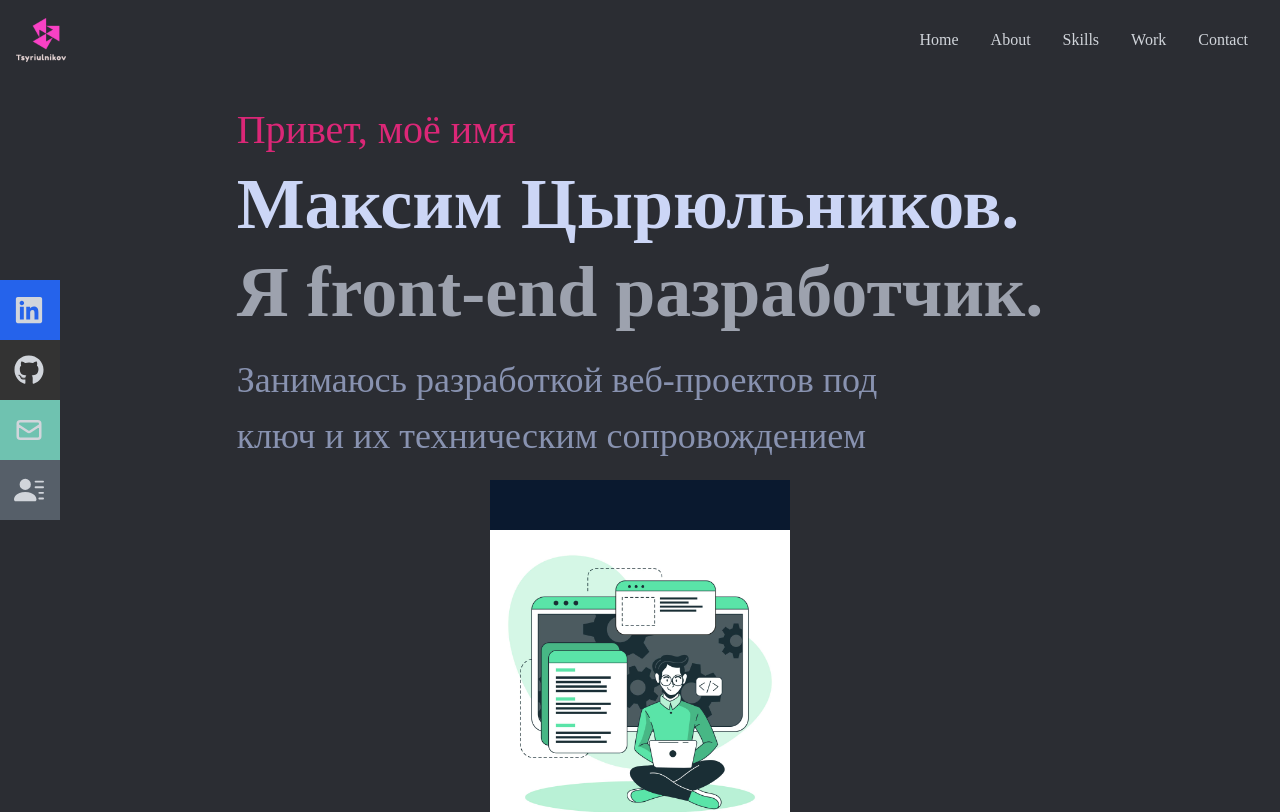
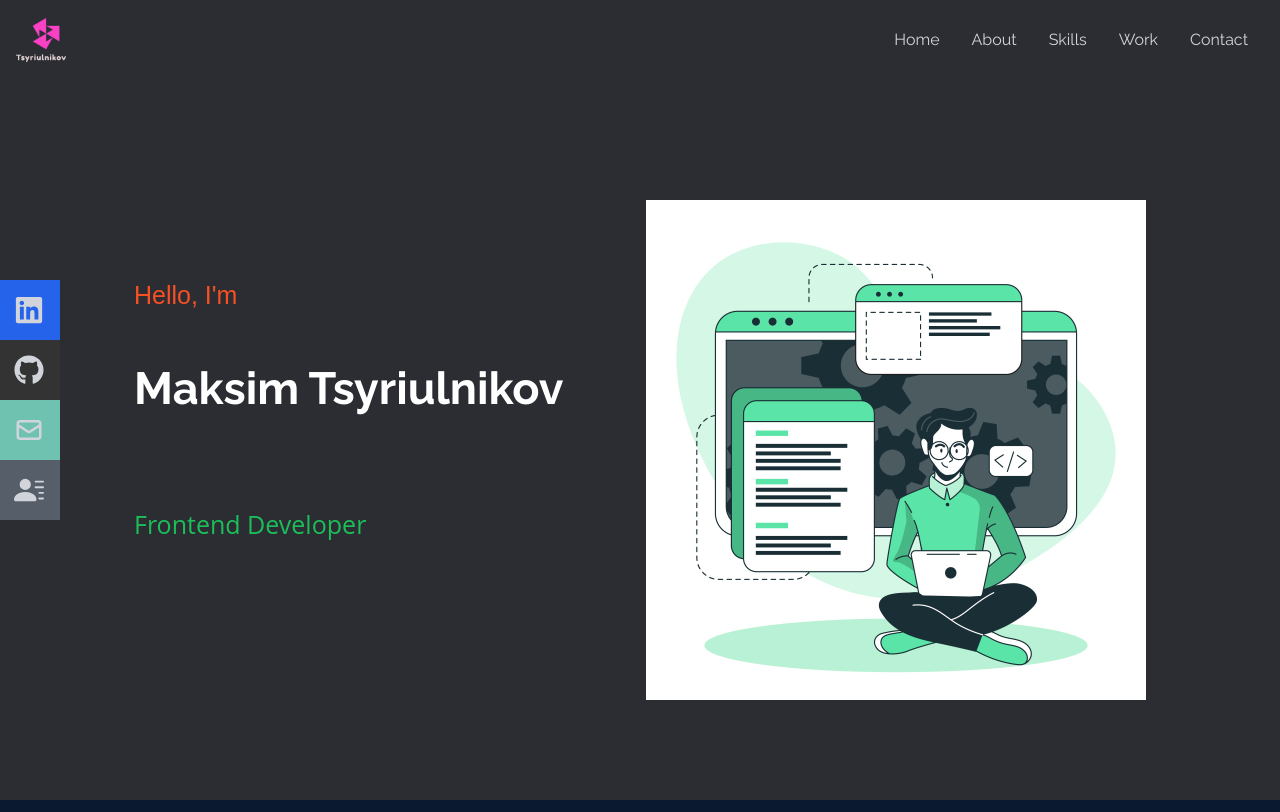
Before and after one commit to Tsyriulnikov/myportfolio, a React (Create React App) app: page / in a window 1280 px wide. Shown: the top 812 px of the page. Built offline with nearby package versions, Linux system fonts and the light colour scheme.

Commit message:
v.08.07.22.1\

```diff
--- a/src/components/home/Home.jsx
+++ b/src/components/home/Home.jsx
@@ -9,20 +9,33 @@ const Home = () => {
             <div className={stylesHome.container}>
                 <div className={stylesHome.textContainer}>
 
-                    <p className={stylesHome.helloP}>Привет, моё имя</p>
-                    {/*<span className={stylesHome.textAbout}>Прривет!</span>*/}
-                    <h1 className={stylesHome.myNameH1}>
-                        Максим Цырюльников.
-                    </h1>
-                    <h2 className={stylesHome.frontEndH2}>
-                        Я front-end разработчик.
-                    </h2>
-                    <p className={stylesHome.aboutP}>
-                        Занимаюсь разработкой веб-проектов под ключ и их техническим сопровождением
-                    </p>
+
+                    <div className={stylesHome.helloBlock}>
+                        <h3 className={stylesHome.hello}>Hello, I'm</h3>
+                    </div>
+                    <div className={stylesHome.nameBlock}>
+                        <h3 className={stylesHome.name}>Maksim Tsyriulnikov</h3>
+                    </div>
+
+                    <div className={stylesHome.jobBlock}>
+                        <span className={stylesHome.job}>Frontend Developer</span>
+                    </div>
+
+                    {/*<p className={stylesHome.helloP}>Привет, моё имя</p>*/}
+                    {/*/!*<span className={stylesHome.textAbout}>Прривет!</span>*!/*/}
+                    {/*<h1 className={stylesHome.myNameH1}>*/}
+                    {/*    Максим Цырюльников.*/}
+                    {/*</h1>*/}
+                    {/*<h2 className={stylesHome.frontEndH2}>*/}
+                    {/*    Я front-end разработчик.*/}
+                    {/*</h2>*/}
+                    {/*<p className={stylesHome.aboutP}>*/}
+                    {/*    Занимаюсь разработкой веб-проектов под ключ и их техническим сопровождением*/}
+                    {/*</p>*/}
                 </div>
 
-                <div className={stylesHome.fotoContainer}><img className={stylesHome.foto} alt={'My foto'} src={myFoto}/></div>
+                <div className={stylesHome.fotoContainer}><img className={stylesHome.foto} alt={'My foto'}
+                                                               src={myFoto}/></div>
             </div>
         </div>
     )
--- a/src/components/home/Home.module.css
+++ b/src/components/home/Home.module.css
@@ -1,3 +1,4 @@
+
 .helloP {
     color: rgb(219 39 119);
 }
@@ -33,40 +34,68 @@
     .frontEndH2{font-size: 4.5rem;}
 }
 .container {
-    /*border: 1px solid;*/
+    /*height: 100%;*/
+    /*width: 80%;*/
+    /*margin: 100px auto;*/
+    /*display: flex;*/
+    /*align-items: center;*/
+    /*justify-content: space-around;*/
+    /*flex-wrap: wrap;*/
+
     height: 100%;
-    width: 80%;
-    margin: 100px auto;
+    width: 80%  ;
+    margin: 0 auto;
     display: flex;
     align-items: center;
     justify-content: space-around;
     flex-wrap: wrap;
+    /*flex-direction: column-reverse;*/
 }
 
 .mainBlock {
+    /*min-height: 100vh;*/
+    background-color: #2b2d33;
+    /*display: flex;*/
+    /*flex-direction: column;*/
+    /*justify-content: center;*/
     min-height: 100vh;
-    background-color: #2b2d33;
     display: flex;
     flex-direction: column;
     justify-content: center;
 
+
 }
 
 .textContainer {
+    /*display: flex;*/
+    /*flex-direction: column;*/
+    /*align-items: flex-start;*/
+    max-width: 100%;
     display: flex;
+    width: 500px;
+    height: 400px;
+    background-color: #2b2d33;
+    max-height: 100%;
+    /*overflow-wrap: break-word;*/
+    justify-content: space-evenly;
     flex-direction: column;
-    align-items: flex-start;
+
 }
 
 .fotoContainer {
+    /*max-width: 100%;*/
+    /*height: 400px;*/
+    /*width: 300px;*/
+    /*background-color: #0a192f;*/
+    /*overflow: hidden;*/
+    /*display: flex;*/
+    /*justify-content: center;*/
+    /*align-items: center;*/
     max-width: 100%;
     height: 400px;
-    width: 300px;
-    background-color: #0a192f;
-    overflow: hidden;
-    display: flex;
-    justify-content: center;
-    align-items: center;
+    width: 500px;
+    background-color: #f0b2c6;
+
 }
 
 .foto {
@@ -81,3 +110,69 @@
     max-height: 100%;
     overflow-wrap: break-word;
 }
+
+.helloBlock{
+    background: transparent;
+    border: 0;
+    vertical-align: baseline;
+    outline: none;
+    box-sizing: border-box;
+    display: block;
+    height: 32px;
+    padding-top: 20px;
+    /*padding: 0px;*/
+}
+
+.hello{
+    font-weight: 500;
+    line-height: 1.3;
+    font-family: 'Jost', sans-serif;
+    color: #f75023!important;
+    font-size: 25px;
+}
+.nameBlock{
+    background: transparent;
+    border: 0;
+    vertical-align: baseline;
+    outline: none;
+    box-sizing: border-box;
+    display: block;
+    height: 32px;
+    padding-bottom: 100px;
+}
+.name{
+    color: #fff;
+    font-size: 45px;
+    font-weight: 700;
+    letter-spacing: normal;
+    line-height: 78px;
+    vertical-align: baseline;
+}
+
+@media (max-width: 530px) {
+.name{
+    font-size: 25px;
+}
+}
+
+.jobBlock{
+    background: transparent;
+    border: 0;
+    vertical-align: baseline;
+    outline: none;
+    box-sizing: border-box;
+    display: block;
+    height: 32px;
+    margin: 0px;
+    padding: 0px;
+}
+
+.job{
+    color: #1cbe59!important;
+    font-family: "open sans", sans-serif;
+    font-size: 25px;
+    font-weight: 500;
+    letter-spacing: normal;
+    line-height: 30px;
+    vertical-align: baseline;
+}
--- a/src/components/navbar/Navbar.module.css
+++ b/src/components/navbar/Navbar.module.css
@@ -7,8 +7,9 @@
     align-items: center;
     padding-left: 1rem; /* 16px */
     padding-right: 1rem; /* 16px */
-    background-color: #2b2d33;
+    /*background-color: #2b2d33;*/
     color: #d1d5db;
+background-color: transparent;
 }
 .menu {
     display: none;
--- a/src/index.css
+++ b/src/index.css
@@ -1,4 +1,4 @@
-/*@tailwind base;*/
+@import url('https://fonts.googleapis.com/css2?family=Raleway:wght@300;400;500;600;700;800;900&display=swap'); /*@tailwind base;*/
 /*@tailwind components;*/
 /*@tailwind utilities;*/
 
@@ -244,11 +244,9 @@ video {
     height: auto;
 }
 
-@import url('https://fonts.googleapis.com/css2?family=Raleway:wght@300;400;500;600;700;800;900&display=swap');
-
 
 body {
-    font-family: Raleway;
+    font-family: Raleway, serif;
 }
 
 li {
```
